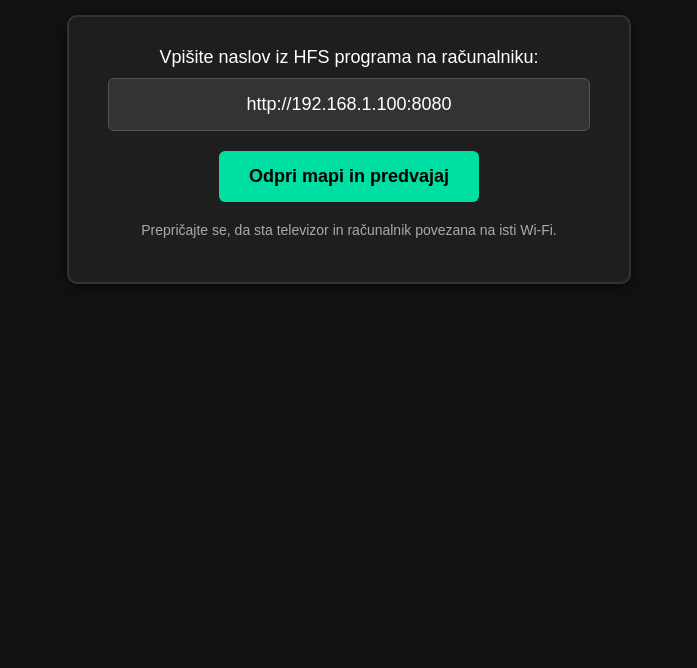
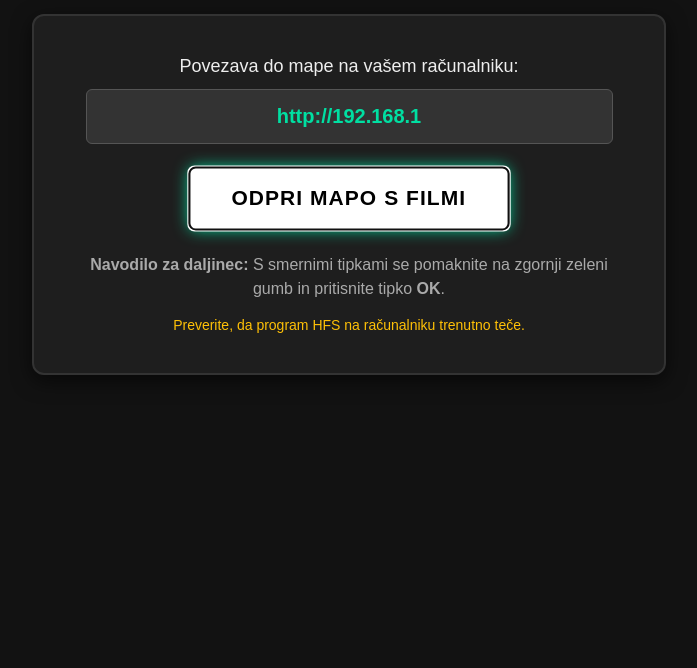
Before and after one commit to botjanlorber505-arch/moj-tv-app, a plain HTML site: page index.html in a window 1280 px wide. Shown: the part 132-800 px from the top of the page, without its empty margins (291-988 px from the left). Drawn offline with Linux system fonts and the light colour scheme.

Commit message:
Update index.html

```diff
--- a/index.html
+++ b/index.html
@@ -3,7 +3,7 @@
 <head>
     <meta charset="UTF-8">
     <meta name="viewport" content="width=device-width, initial-scale=1.0">
-    <title>Moj TV Povezovalec</title>
+    <title>Moj TV Predvajalnik</title>
     <style>
         body {
             background-color: #121212;
@@ -11,16 +11,17 @@
             font-family: Arial, sans-serif;
             text-align: center;
             padding: 50px;
+            margin: 0;
         }
-        h1 { color: #00dfa2; font-size: 32px; margin-bottom: 30px; }
+        h1 { color: #00dfa2; font-size: 36px; margin-bottom: 30px; }
         .box {
             background: #1e1e1e;
-            padding: 30px;
-            border-radius: 10px;
+            padding: 40px;
+            border-radius: 12px;
             display: inline-block;
-            box-shadow: 0 4px 15px rgba(0,0,0,0.5);
+            box-shadow: 0 6px 20px rgba(0,0,0,0.6);
             border: 2px solid #333;
-            max-width: 500px;
+            max-width: 550px;
             width: 100%;
         }
         input {
@@ -28,25 +29,32 @@
             padding: 15px;
             background: #333;
             border: 1px solid #555;
-            color: white;
+            color: #00dfa2;
             border-radius: 6px;
-            margin-bottom: 20px;
-            font-size: 18px;
+            margin-bottom: 25px;
+            font-size: 20px;
             text-align: center;
+            font-weight: bold;
         }
         .btn {
             background-color: #00dfa2;
             color: black;
             border: none;
-            padding: 15px 30px;
+            padding: 18px 40px;
             font-weight: bold;
             border-radius: 6px;
             cursor: pointer;
-            font-size: 18px;
-            transition: background 0.2s;
+            font-size: 20px;
+            text-transform: uppercase;
+            letter-spacing: 1px;
         }
-        .btn:hover { background-color: #00b382; }
-        p { color: #aaa; font-size: 14px; margin-top: 20px; }
+        .btn:focus, .btn:hover {
+            background-color: #ffffff;
+            box-shadow: 0 0 15px #00dfa2;
+            transform: scale(1.05);
+        }
+        p { color: #aaa; font-size: 16px; margin-top: 25px; line-height: 1.5; }
+        .status { color: #ffc107; font-size: 14px; margin-top: 10px; }
     </style>
 </head>
 <body>
@@ -54,23 +62,31 @@
     <h1>🎬 Moj TV Predvajalnik</h1>
 
     <div class="box">
-        <label style="font-size: 18px; display:block; margin-bottom: 10px;">Vpišite naslov iz HFS programa na računalniku:</label>
-        <!-- Vpišite vaš privzeti IP spodaj, da vam ga ne bo treba vsakič tipkati -->
-        <input type="text" id="pcIp" value="http://192.168.1.100:8080" placeholder="http://1.xx">
+        <label style="font-size: 18px; display:block; margin-bottom: 12px; color: #eee;">Povezava do mape na vašem računalniku:</label>
+
+        <!-- Vaš točen IP naslov je že samodejno vstavljen spodaj -->
+        <input type="text" id="pcIp" value="http://192.168.1" placeholder="http://192.168.1">
         <br>
-        <button class="btn" onclick="odpriBrskalnik()">Odpri mapi in predvajaj</button>
 
-        <p>Prepričajte se, da sta televizor in računalnik povezana na isti Wi-Fi.</p>
+        <button class="btn" id="startBtn" onclick="odpriBrskalnik()">Odpri mapo s filmi</button>
+
+        <p><b>Navodilo za daljinec:</b> S smernimi tipkami se pomaknite na zgornji zeleni gumb in pritisnite tipko <b>OK</b>.</p>
+        <div class="status">Preverite, da program HFS na računalniku trenutno teče.</div>
     </div>
 
     <script>
+        // Samodejno postavi izbiro (fokus) na gumb, ko se stran naloži na TV
+        window.onload = function() {
+            document.getElementById('startBtn').focus();
+        };
+
         function odpriBrskalnik() {
             let ip = document.getElementById('pcIp').value.trim();
             if(ip) {
-                // Koda vas bo takoj preusmerila na vgrajeno spletno stran vašega računalnika
+                // Preusmeritev televizorja neposredno v vašo deljeno mapo na računalniku
                 window.location.href = ip;
             } else {
-                alert("Prosimo, vnesite IP naslov.");
+                alert("Prosimo, vnesite veljaven naslov.");
             }
         }
     </script>
```
